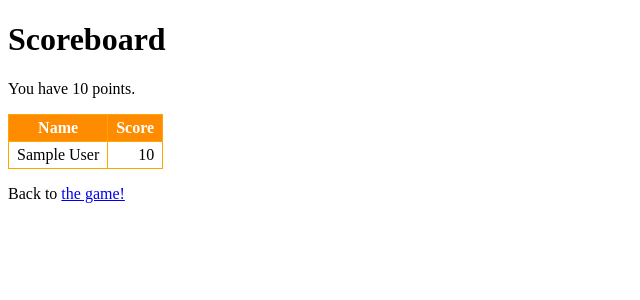
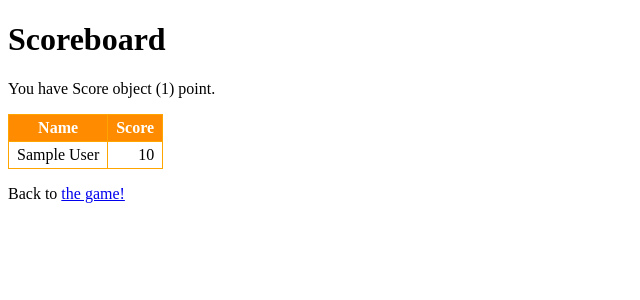
Before and after one commit to mysociety/fmsgame, a Django app: template fmsgame_project/templates/scoreboard.html in a window 1280 px wide. Shown: the top 300 px of the page, without its empty margins (0-640 px from the left). Run offline with Django 3.2, Linux system fonts and the light colour scheme; the template is opened without the code that fills it: values that come from a table or form of the project are taken from there, others are empty; a user stored in the database is signed in; tables that the repository leaves empty hold one stand-in row (values such as "Sample post"); parts of the project's set-up code (start-up, migrations or seed data) failed here and were passed over.

Commit message:
don't show personal score for not-logged-in users

```diff
--- a/fmsgame_project/templates/scoreboard.html
+++ b/fmsgame_project/templates/scoreboard.html
@@ -23,7 +23,9 @@
     <body>
         <h1>Scoreboard</h1>
 
-        <p>You have {{ request.user.score_set.all.0.score }} points.</p>
+        {% if request.user.is_authenticated %}
+            <p>You have {{ score }} point{{ score|pluralize }}.</p>
+        {% endif %}
 
         <table>
           <tr><th>Name</th><th>Score</th></tr>
```
